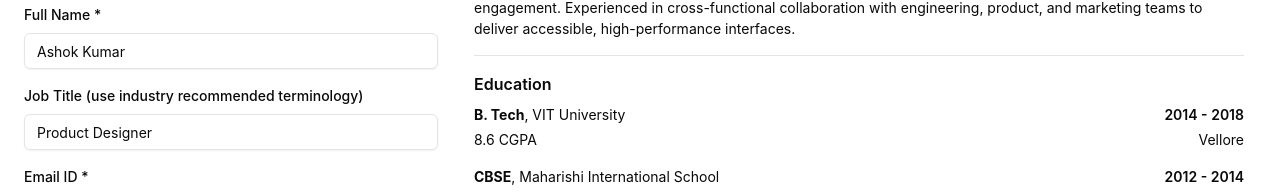
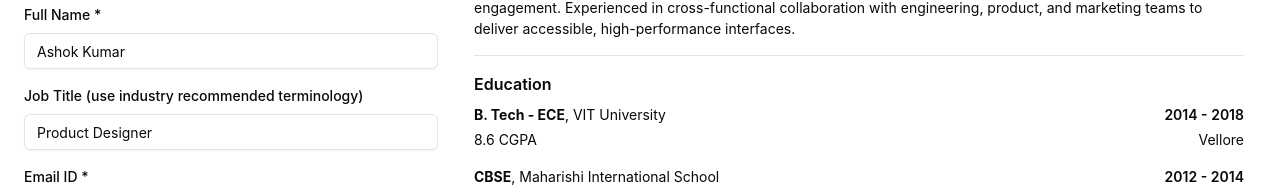
Before and after one commit to aneesh199608/odin-cv-application, a React (Vite) app: page / in a window 1280 px wide. Shown: the part 260-454 px from the top of the page. Built offline with nearby package versions, Linux system fonts and the light colour scheme.

Commit message:
feat: implement session storage

```diff
--- a/src/App.jsx
+++ b/src/App.jsx
@@ -10,17 +10,17 @@ import SectionToggle from './components/SectionToggle';
 import EducationForm from './components/EducationForm';
 import ExperienceForm from './components/ExperienceForm';
 
+const SESSION_KEY = 'resume-data';
+
 export default function App() {
-  const [resume, setResume] = useState({
-    general: { fullName: '', jobTitle: '', email: '', phone: '', location: '', summary: ''},
-    education: [{ id: Date.now(), degree: '', college: '', from: '', to: '', score: '', location: ''}],
-    experience: [{ id: Date.now() + 1, jobRole: '', company: '', from: '', to: '', location: '', summary: '' }],
-    theme: { headerColor: '#ccefff'}
+  const [resume, setResume] = useState(() => {
+    const stored = sessionStorage.getItem(SESSION_KEY);
+    return stored ? JSON.parse(stored) : sampleData;
   });
 
   useEffect(() => {
-    setResume(sampleData);
-  }, []);
+    sessionStorage.setItem(SESSION_KEY, JSON.stringify(resume));
+  }, [resume]);
 
   const [step, setStep] = useState('0');
 
--- a/src/components/sampleData.jsx
+++ b/src/components/sampleData.jsx
@@ -11,7 +11,7 @@ export const sampleData = {
     education: [
       {
         id: 1,
-        degree: "B. Tech",
+        degree: "B. Tech - ECE",
         college: "VIT University",
         score: "8.6 CGPA",
         from: "2014",
```
